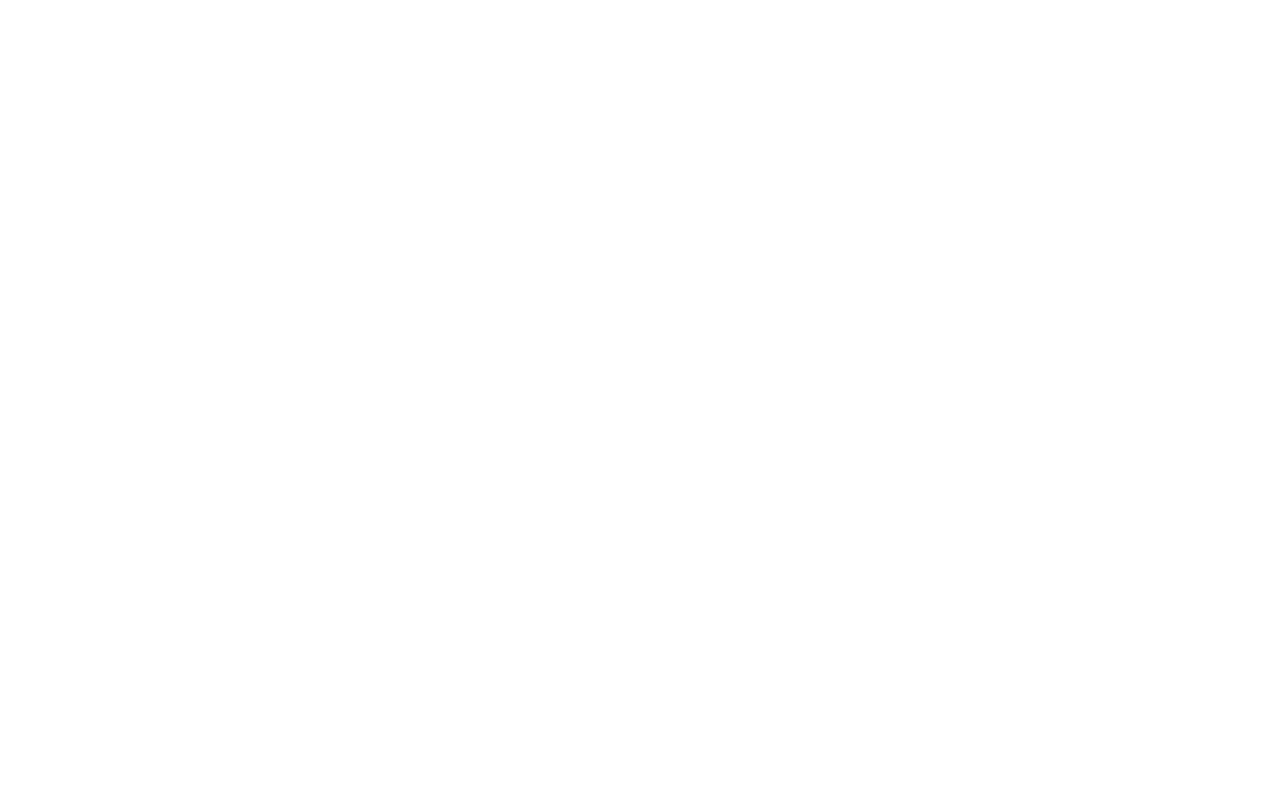
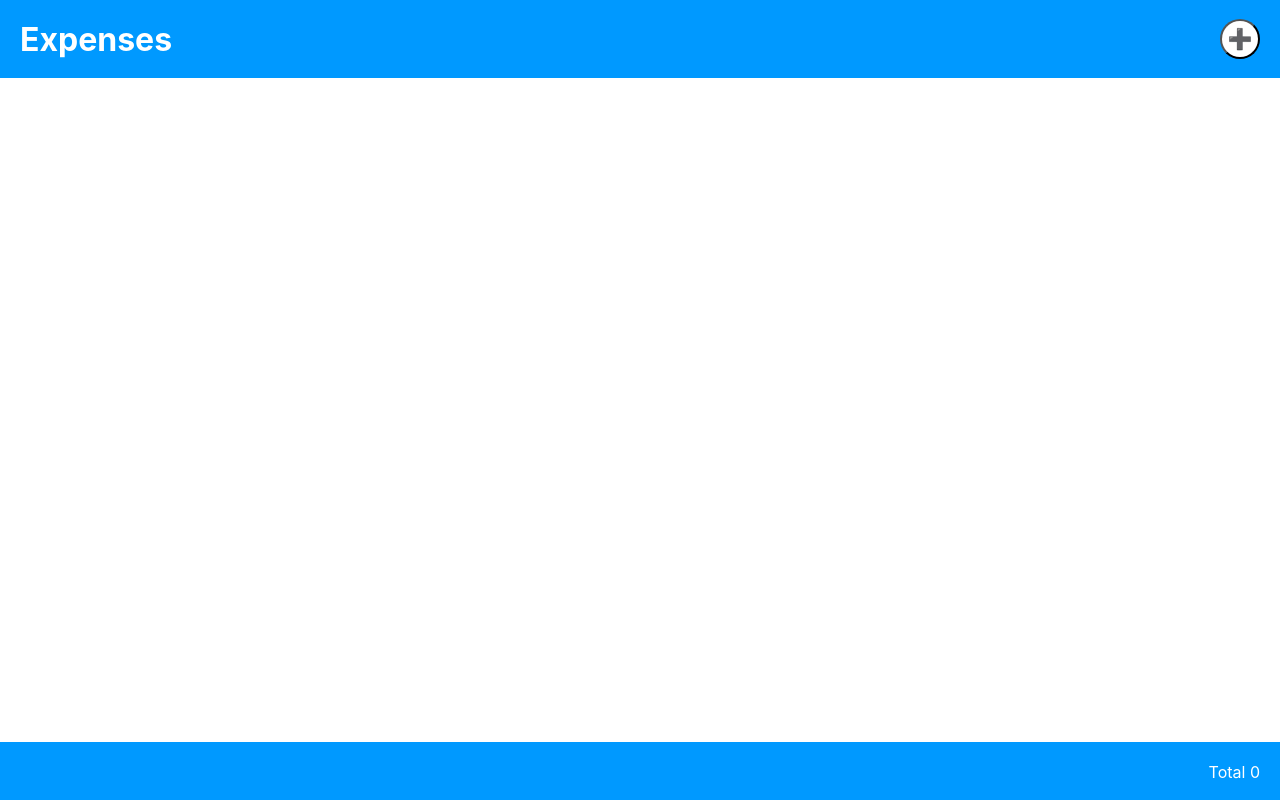
Before and after one commit to dekdekbaloo/i-have-paid, a React (Create React App) app: page /entry in a window 1280 px wide. Built offline with nearby package versions, Linux system fonts and the light colour scheme.

Commit message:
Added listing page

```diff
--- a/src/IndexPage.css
+++ b/src/IndexPage.css
@@ -21,3 +21,13 @@
   font-size: 50px;
   margin-top: 50px;
 }
+
+.index-page .index-page__entry {
+  position: absolute;
+  top: 20px;
+  right: 20px;
+}
+
+.index-page .index-page__entry button {
+  font-size: 50px;
+}
--- a/src/IndexPage.js
+++ b/src/IndexPage.js
@@ -6,6 +6,9 @@
 export default function IndexPage() {
   return (
     <div className="index-page">
+      <Link to="/entry" className="index-page__entry">
+        <button>🍔</button>
+      </Link>
       <div>
         <h1>I HAVE JUST PAID</h1>
         <Link to="/entry/category">
--- /dev/null
+++ b/src/entry/EntriesPage.css
@@ -0,0 +1,58 @@
+.entries-page .entries-page__header {
+  background: #0099ff;
+  color: white;
+  padding: 20px;
+  box-sizing: border-box;
+  height: 78px;
+  display: flex;
+  justify-content: space-between;
+  align-items: center;
+}
+
+.entries-page .entries-page__header a {
+  text-decoration: none;
+}
+
+.entries-page .entries-page__header button {
+  border-radius: 50%;
+  width: 40px;
+  height: 40px;
+  font-size: 20px;
+  display: flex;
+  justify-content: center;
+  align-items: center;
+  text-decoration: none;
+}
+
+.entries-page .entries-page__header h1 {
+  margin: 0;
+}
+
+.entries-page .entries-page__item {
+  padding: 10px 20px;
+  display: flex;
+  justify-content: space-between;
+  align-items: center;
+}
+
+.entries-page .entries-page__item:nth-child(2n + 1) {
+  background: #eeeeee;
+}
+
+.entries-page .entries-page__content {
+  height: calc(100vh - 78px - 58px);
+  overflow: auto;
+}
+
+.entries-page .entries-page__footer {
+  background: #0099ff;
+  color: white;
+  padding: 20px;
+  height: 58px;
+  position: fixed;
+  right: 0;
+  bottom: 0;
+  left: 0;
+  text-align: right;
+  box-sizing: border-box;
+}
--- a/src/entry/EntriesPage.js
+++ b/src/entry/EntriesPage.js
@@ -1,12 +1,23 @@
 import React from 'react'
+import { Link } from 'react-router-dom'
 import { getEntries } from './entry'
 import { getCategoryLabel } from './categories'
 
+import './EntriesPage.css'
+
 export default function EntriesPage() {
   const entries = getEntries()
+  const total = entries.reduce((sum, { cost }) => sum + cost, 0)
 
   return (
     <div className="entries-page">
+      <div className="entries-page__header">
+        <h1>Expenses</h1>
+        <Link to="/" className="entries-page__plus">
+          <button>➕</button>
+        </Link>
+      </div>
+      <div className="entries-page__content">
         {entries.map(({ category, cost, date }) => (
           <div className="entries-page__item">
             <div className="entries-page__item-category-and-date">
@@ -21,5 +32,9 @@
           </div>
         ))}
       </div>
+      <div className="entries-page__footer">
+        <div>Total {total}</div>
+      </div>
+    </div>
   )
 }
--- a/src/entry/EntryPage.js
+++ b/src/entry/EntryPage.js
@@ -18,6 +18,7 @@
           setCost: cost => setState({ ...state, cost }),
           submitEntry: () => {
             saveEntry(state)
+            setState(initialState)
             history.push('/entry')
           }
         }
```
Lines whose indentation alone changed are shown as unchanged.
